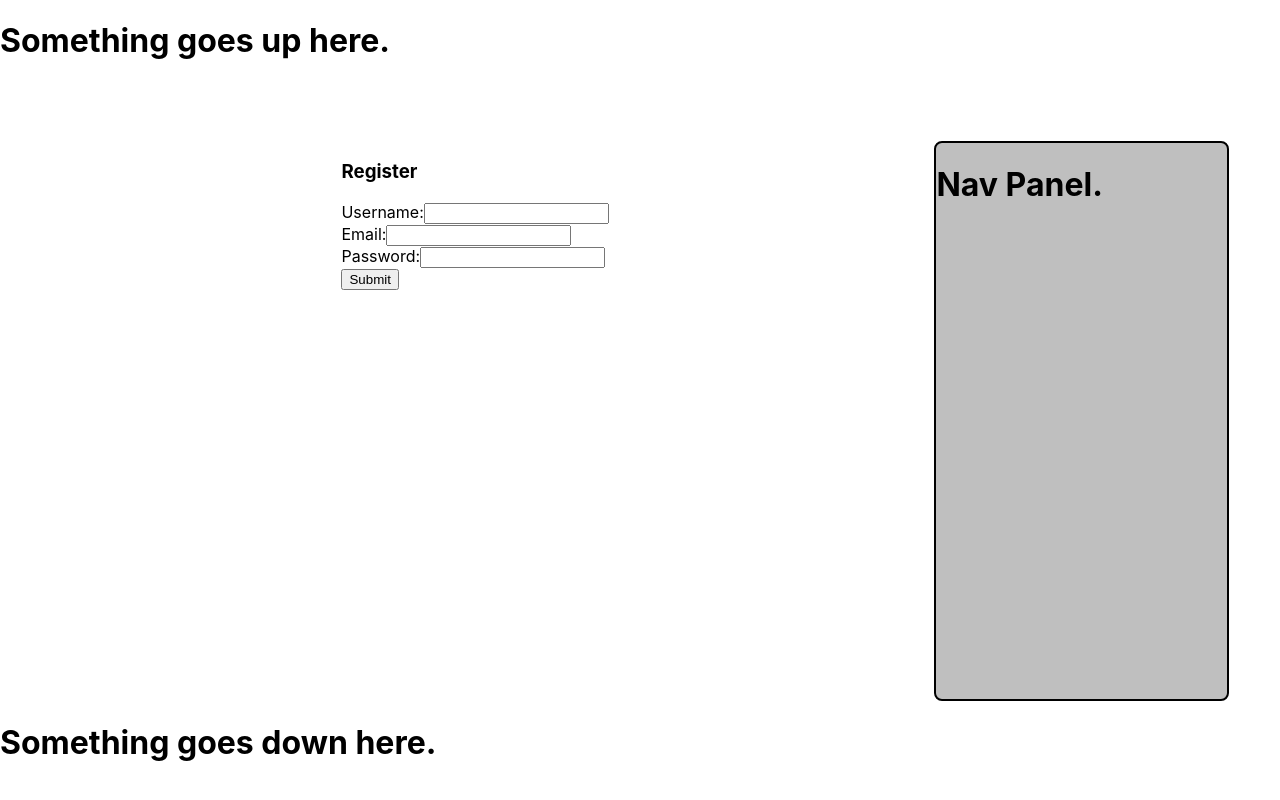
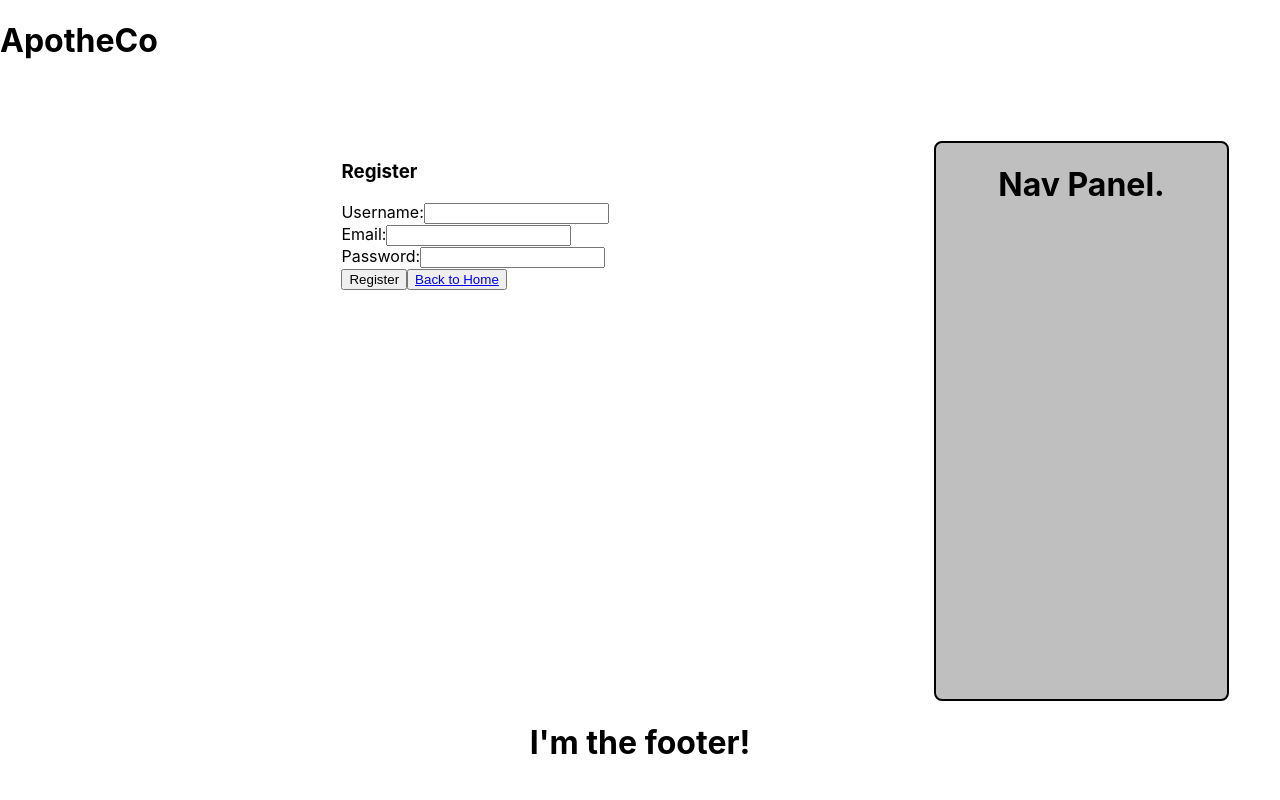
Before and after one commit to Aiuner/ApotheCo, a React (Create React App) app in the folder client/: page /register in a window 1280 px wide. Built offline with nearby package versions, Linux system fonts and the light colour scheme.

Commit message:
Tweaking login and register pages.

```diff
--- a/client/src/layouts/Layout.css
+++ b/client/src/layouts/Layout.css
@@ -18,6 +18,7 @@ main {
 }
 
 .nav-panel {
+  text-align: center;
   grid-column: 2;
   grid-row: 1;
   background-color: rgba(0,0,0,0.25);
@@ -26,5 +27,6 @@ main {
 }
 
 footer {
+  text-align: center;
   height: 7vh;
 }
--- a/client/src/layouts/Layout.jsx
+++ b/client/src/layouts/Layout.jsx
@@ -5,7 +5,7 @@ export default function Layout(props) {
   return (
     <>
       <header>
-        <h1>Something goes up here.</h1>
+        <h1>ApotheCo</h1>
       </header>
       <main>
         <div className="page-content">
@@ -16,7 +16,7 @@ export default function Layout(props) {
         </div>
       </main>
       <footer>
-        <h1>Something goes down here.</h1>
+        <h1>I'm the footer!</h1>
       </footer>
     </>
   )
--- a/client/src/screens/Login.jsx
+++ b/client/src/screens/Login.jsx
@@ -40,8 +40,10 @@ export default function Login(props) {
         />
       </label>
       <br />
-      <Link to='/register'>Register</Link>
-      <button>Submit</button>
+      <button>Log In</button>
+      <button><Link to='/register'>Register</Link></button>
+      <br />
+      <button><Link to='/'>Back to Home</Link></button>
     </form>
   )
 }
--- a/client/src/screens/Register.jsx
+++ b/client/src/screens/Register.jsx
@@ -1,4 +1,5 @@
-import React, { useState } from 'react'
+import React, { useState } from 'react';
+import { Link } from 'react-router-dom';
 
 export default function Register(props) {
   const [formData, setFormData] = useState({
@@ -49,7 +50,8 @@ export default function Register(props) {
         />
       </label>
       <br />
-      <button>Submit</button>
+      <button>Register</button>
+      <button><Link to='/'>Back to Home</Link></button>
     </form>
   )
 }
```
